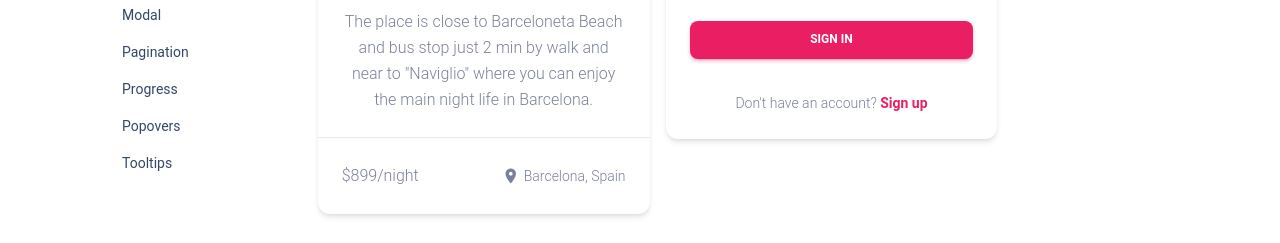
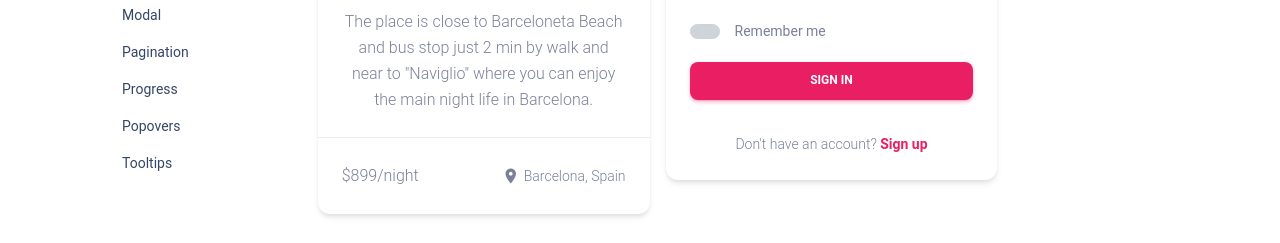
Before and after one commit to creativetimofficial/material-tailwind-html, a website: page build/components/cards.html in a window 1280 px wide. Shown: the part 557-800 px from the top of the page. Drawn offline with nearby package versions, Linux system fonts and the light colour scheme; files that its build step writes are made by us from their sources.

Commit message:
refactor: update login card

```diff
--- a/build/components/cards.html
+++ b/build/components/cards.html
@@ -168,7 +168,12 @@
                         <label class="form-label">Password</label>
                         <input type="text" class="form-control">
                       </div>
-                      <button class="button button-primary w-full">Sign In</button>
+                      <div class="form-check form-switch flex items-center mb-5">
+                        <input class="opacity-0 cursor-pointer absolute z-10 w-6 h-5" data-attribute="toggle" id="rememberMe">
+                        <div class="form-check-input"></div>
+                        <label class="form-check-label mb-0 ml-2" for="rememberMe">Remember me</label>
+                      </div>
+                      <button class="button button-primary w-full" data-ripple-light="true">Sign In</button>
                       <p class="mt-4 text-sm text-center">
                         Don't have an account?
                         <a href="javascript:;" class="text-primary font-bold">Sign up</a>
@@ -193,5 +198,6 @@
       </div>
     </div>
   </body>
+  <script crossorigin src="https://unpkg.com/material-ripple-effects/ripple.js"></script>
   <script src="../../assets/js/material-tailwind.js"></script>
 </html>
```
